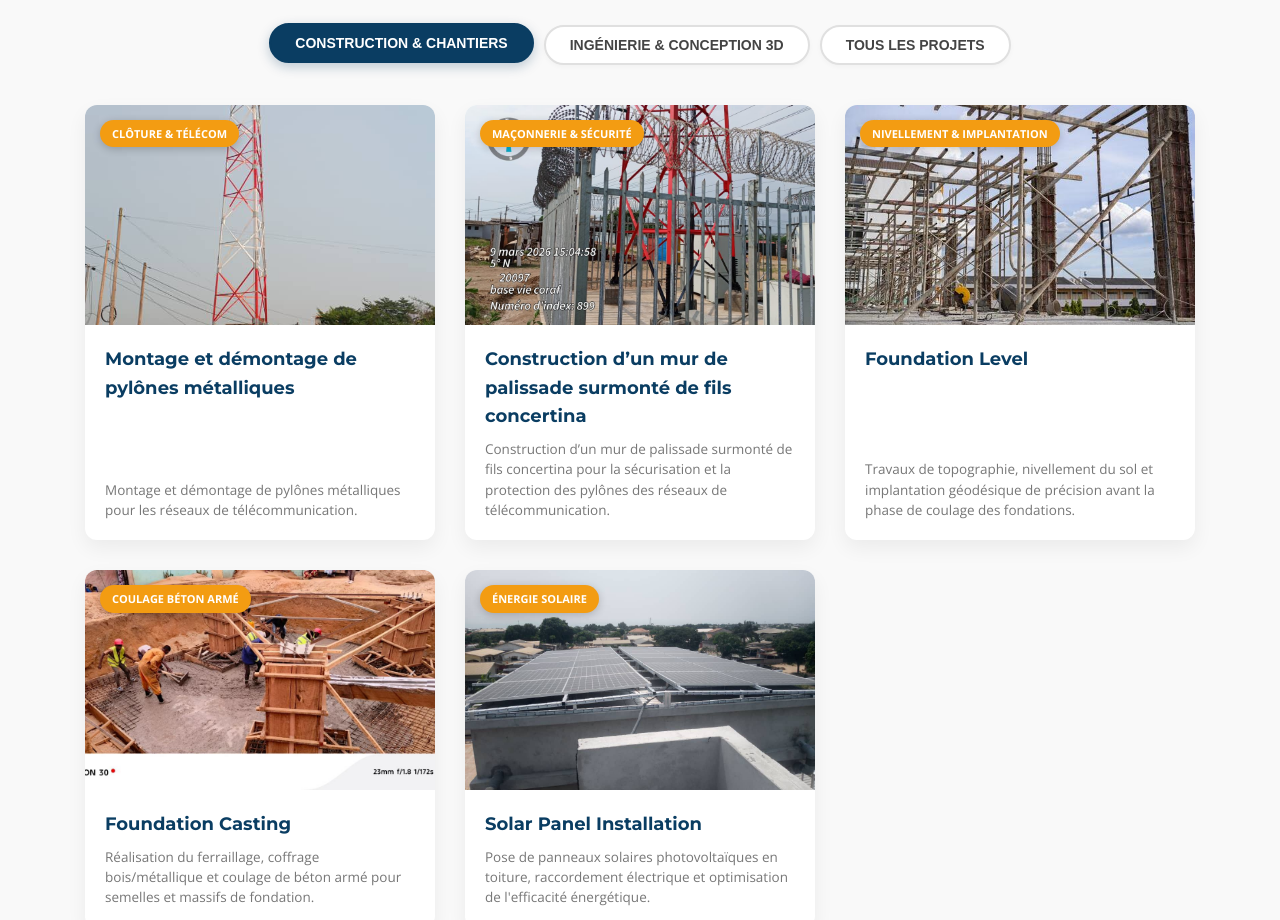
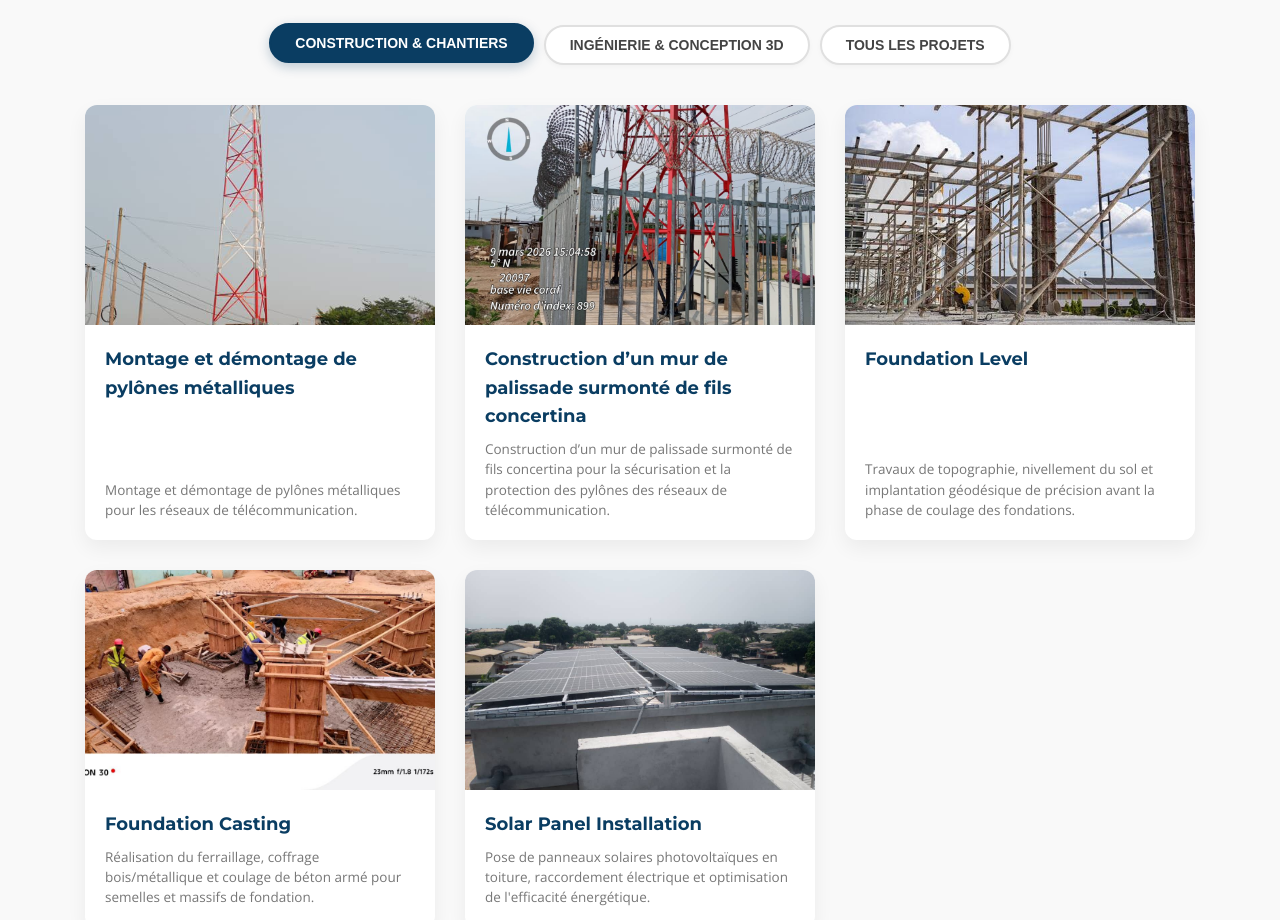
Before and after one commit to Gema177/Edenform, a website: page index.html in a window 1280 px wide. Shown: the part 2960-3880 px from the top of the page. Drawn offline with nearby package versions, Linux system fonts and the light colour scheme.

Commit message:
modification de la grille

```diff
--- a/index.html
+++ b/index.html
@@ -372,7 +372,6 @@
                 <div class="col-md-4 portfolio-item construction animate-on-scroll">
                     <div class="portfolio-card">
                         <div class="portfolio-img-wrapper">
-                            <span class="portfolio-badge">Clôture & Télécom</span>
                             <img src="assets/enteine%20reseau.jpeg" alt="Perimeter Fence">
                             <div class="portfolio-overlay">
                                 <button class="portfolio-zoom-btn" title="Agrandir">
@@ -391,7 +390,6 @@
                 <div class="col-md-4 portfolio-item construction animate-on-scroll" style="transition-delay: 0.1s;">
                     <div class="portfolio-card">
                         <div class="portfolio-img-wrapper">
-                            <span class="portfolio-badge">Maçonnerie & Sécurité</span>
                             <img src="assets/enteine.jpeg" alt="Perimeter Wall">
                             <div class="portfolio-overlay">
                                 <button class="portfolio-zoom-btn" title="Agrandir">
@@ -410,7 +408,6 @@
                 <div class="col-md-4 portfolio-item construction animate-on-scroll" style="transition-delay: 0.2s;">
                     <div class="portfolio-card">
                         <div class="portfolio-img-wrapper">
-                            <span class="portfolio-badge">Nivellement & Implantation</span>
                             <img src="assets/image%20chantier.jpg" alt="Foundation Level">
                             <div class="portfolio-overlay">
                                 <button class="portfolio-zoom-btn" title="Agrandir">
@@ -429,7 +426,6 @@
                 <div class="col-md-4 portfolio-item construction animate-on-scroll">
                     <div class="portfolio-card">
                         <div class="portfolio-img-wrapper">
-                            <span class="portfolio-badge">Coulage Béton Armé</span>
                             <img src="assets/image%20construction.jpeg" alt="Foundation Casting">
                             <div class="portfolio-overlay">
                                 <button class="portfolio-zoom-btn" title="Agrandir">
@@ -448,7 +444,6 @@
                 <div class="col-md-4 portfolio-item construction animate-on-scroll" style="transition-delay: 0.1s;">
                     <div class="portfolio-card">
                         <div class="portfolio-img-wrapper">
-                            <span class="portfolio-badge">Énergie Solaire</span>
                             <img src="assets/instalation%20panneau%20soleil.jpeg" alt="Solar Panel Installation">
                             <div class="portfolio-overlay">
                                 <button class="portfolio-zoom-btn" title="Agrandir">
@@ -467,7 +462,6 @@
                 <div class="col-md-4 portfolio-item ingenierie animate-on-scroll" style="transition-delay: 0.2s;">
                     <div class="portfolio-card">
                         <div class="portfolio-img-wrapper">
-                            <span class="portfolio-badge">Auberge / Hébergement</span>
                             <img src="assets/3D%20maison.jpeg" alt="Auberge de Louvakou">
                             <div class="portfolio-overlay">
                                 <button class="portfolio-zoom-btn" title="Agrandir">
@@ -486,7 +480,6 @@
                 <div class="col-md-4 portfolio-item ingenierie animate-on-scroll">
                     <div class="portfolio-card">
                         <div class="portfolio-img-wrapper">
-                            <span class="portfolio-badge">Immeuble R+3</span>
                             <img src="assets/3D%20imeuble.jpeg" alt="Mouanza Apartment">
                             <div class="portfolio-overlay">
                                 <button class="portfolio-zoom-btn" title="Agrandir">
@@ -505,7 +498,6 @@
                 <div class="col-md-4 portfolio-item ingenierie animate-on-scroll" style="transition-delay: 0.1s;">
                     <div class="portfolio-card">
                         <div class="portfolio-img-wrapper">
-                            <span class="portfolio-badge">Éducation & Santé</span>
                             <img src="assets/3d%20complexe.jpeg" alt="Structure of nursing school">
                             <div class="portfolio-overlay">
                                 <button class="portfolio-zoom-btn" title="Agrandir">
@@ -524,7 +516,6 @@
                 <div class="col-md-4 portfolio-item ingenierie animate-on-scroll" style="transition-delay: 0.2s;">
                     <div class="portfolio-card">
                         <div class="portfolio-img-wrapper">
-                            <span class="portfolio-badge">Édifice Public</span>
                             <img src="assets/3d%20archipelle.jpeg" alt="Catholic Church, Sembe">
                             <div class="portfolio-overlay">
                                 <button class="portfolio-zoom-btn" title="Agrandir">
@@ -543,7 +534,6 @@
                 <div class="col-md-4 portfolio-item ingenierie animate-on-scroll">
                     <div class="portfolio-card">
                         <div class="portfolio-img-wrapper">
-                            <span class="portfolio-badge">Design d'Intérieur 3D</span>
                             <img src="assets/3d%20archipele%20interieur.jpeg" alt="Aménagement intérieur de l'église catholique, Sembe">
                             <div class="portfolio-overlay">
                                 <button class="portfolio-zoom-btn" title="Agrandir">
--- a/styles.css
+++ b/styles.css
@@ -325,21 +325,6 @@ header::before {
 
 .portfolio-card:hover .portfolio-img-wrapper img {
     transform: scale(1.08);
-}
-
-.portfolio-badge {
-    position: absolute;
-    top: 15px;
-    left: 15px;
-    background: var(--secondary);
-    color: var(--white);
-    font-size: 11px;
-    font-weight: 700;
-    text-transform: uppercase;
-    padding: 5px 12px;
-    border-radius: 20px;
-    box-shadow: 0 2px 8px rgba(0,0,0,0.2);
-    z-index: 2;
 }
 
 .portfolio-overlay {
```
